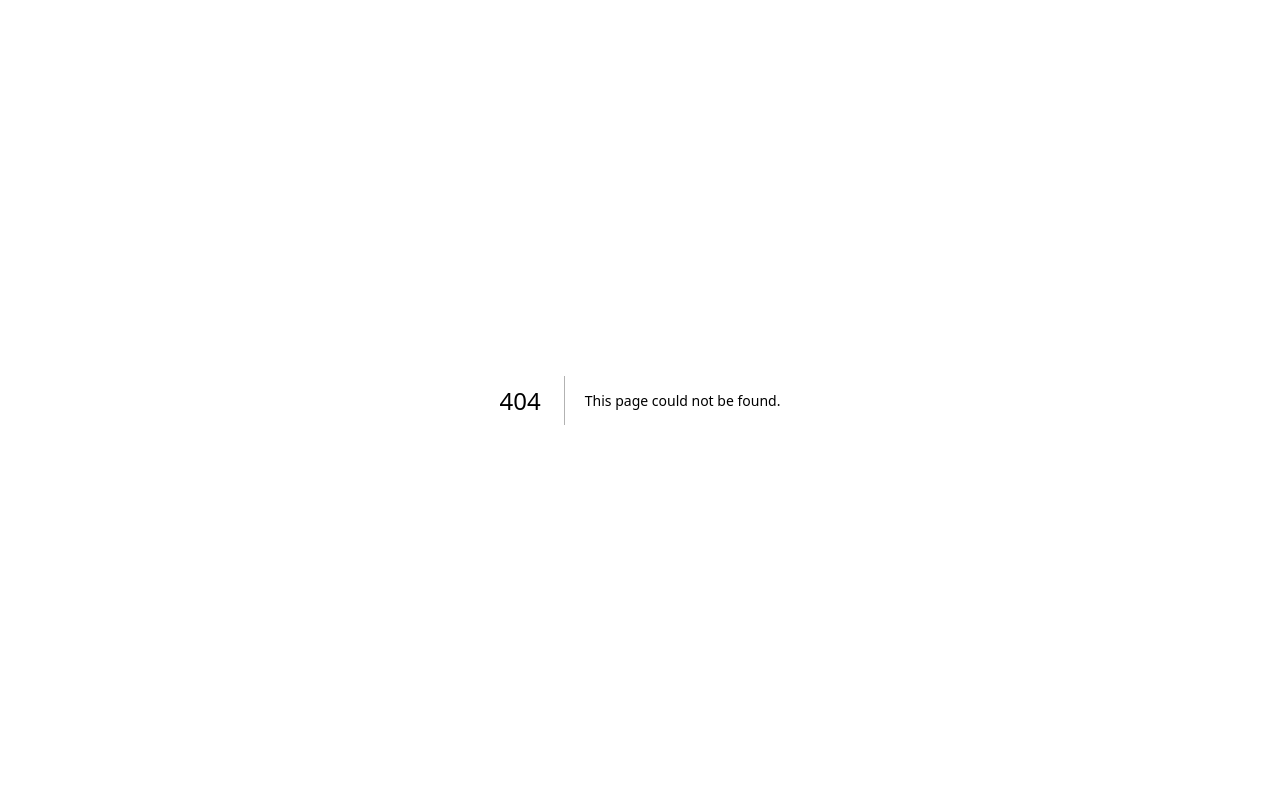
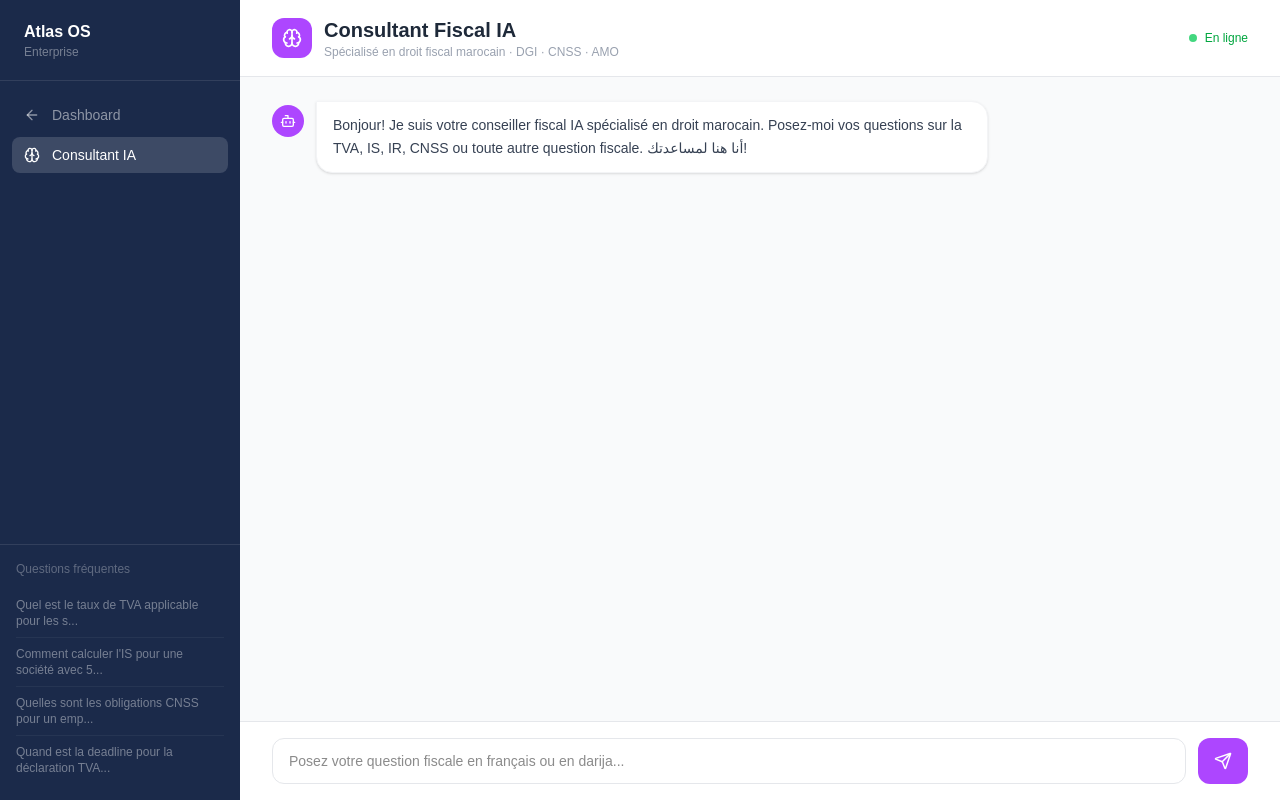
Before and after one commit to marwandevlo/atlas-os, a Next.js app: page /consultant in a window 1280 px wide. Before the commit this address had no page. Built offline with nearby package versions, Linux system fonts and the light colour scheme.

Commit message:
add Claude AI consultant

```diff
--- /dev/null
+++ b/app/api/ai/route.ts
@@ -0,0 +1,51 @@
+import Anthropic from '@anthropic-ai/sdk';
+import { NextRequest, NextResponse } from 'next/server';
+
+const client = new Anthropic({
+  apiKey: process.env.ANTHROPIC_API_KEY,
+});
+
+export async function POST(request: NextRequest) {
+  try {
+    const { message, type } = await request.json();
+
+    let systemPrompt = '';
+
+    if (type === 'consultant') {
+      systemPrompt = `Tu es un expert-comptable et conseiller fiscal marocain. Tu connais parfaitement:
+- Le Code Général des Impôts du Maroc (CGI)
+- La TVA marocaine (taux: 20%, 14%, 10%, 7%, exonéré)
+- L'Impôt sur les Sociétés (IS): barème 10%, 20%, 26%, 31%
+- L'IR sur salaires et le barème marocain
+- La CNSS (part salariale 4.48%, patronale 21.26%) et AMO
+- Les obligations déclaratives DGI
+
+Réponds en français ou en darija selon la langue de l'utilisateur. Sois précis et pratique.`;
+    } else if (type === 'ocr') {
+      systemPrompt = `Tu es un expert en extraction de données de factures marocaines.
+Extrais les informations suivantes en JSON:
+- numero_facture
+- date
+- fournisseur
+- montant_ht
+- taux_tva (20, 14, 10, 7, ou 0)
+- montant_tva
+- montant_ttc
+Réponds UNIQUEMENT avec le JSON, sans texte supplémentaire.`;
+    }
+
+    const response = await client.messages.create({
+      model: 'claude-sonnet-4-6',
+      max_tokens: 1024,
+      system: systemPrompt,
+      messages: [{ role: 'user', content: message }],
+    });
+
+    const text = response.content[0].type === 'text' ? response.content[0].text : '';
+
+    return NextResponse.json({ response: text });
+  } catch (error) {
+    console.error('Claude API error:', error);
+    return NextResponse.json({ error: 'Erreur API' }, { status: 500 });
+  }
+}
--- /dev/null
+++ b/app/consultant/page.tsx
@@ -0,0 +1,152 @@
+'use client';
+import { useState } from 'react';
+import { useRouter } from 'next/navigation';
+import { ArrowLeft, Brain, Send, User, Bot } from 'lucide-react';
+
+type Message = {
+  role: 'user' | 'assistant';
+  content: string;
+};
+
+const suggestions = [
+  'Quel est le taux de TVA applicable pour les services informatiques?',
+  'Comment calculer l\'IS pour une société avec 500 000 MAD de bénéfice?',
+  'Quelles sont les obligations CNSS pour un employé à 8000 MAD?',
+  'Quand est la deadline pour la déclaration TVA mensuelle?',
+];
+
+export default function ConsultantPage() {
+  const router = useRouter();
+  const [messages, setMessages] = useState<Message[]>([
+    { role: 'assistant', content: 'Bonjour! Je suis votre conseiller fiscal IA spécialisé en droit marocain. Posez-moi vos questions sur la TVA, IS, IR, CNSS ou toute autre question fiscale. أنا هنا لمساعدتك!' }
+  ]);
+  const [input, setInput] = useState('');
+  const [loading, setLoading] = useState(false);
+
+  const sendMessage = async (text?: string) => {
+    const messageText = text || input;
+    if (!messageText.trim()) return;
+
+    const userMessage: Message = { role: 'user', content: messageText };
+    setMessages(prev => [...prev, userMessage]);
+    setInput('');
+    setLoading(true);
+
+    try {
+      const response = await fetch('/api/ai', {
+        method: 'POST',
+        headers: { 'Content-Type': 'application/json' },
+        body: JSON.stringify({ message: messageText, type: 'consultant' }),
+      });
+      const data = await response.json();
+      setMessages(prev => [...prev, { role: 'assistant', content: data.response || 'Erreur de réponse' }]);
+    } catch {
+      setMessages(prev => [...prev, { role: 'assistant', content: 'Erreur de connexion. Réessayez.' }]);
+    }
+    setLoading(false);
+  };
+
+  return (
+    <div className="flex h-screen bg-gray-50">
+      <aside className="w-60 bg-[#1B2A4A] flex flex-col shrink-0">
+        <div className="px-6 py-5 border-b border-white/10">
+          <p className="text-white font-bold text-base">Atlas OS</p>
+          <p className="text-white/40 text-xs">Enterprise</p>
+        </div>
+        <nav className="flex-1 px-3 py-4 space-y-1">
+          <button onClick={() => router.push('/')} className="w-full flex items-center gap-3 px-3 py-2 rounded-lg text-white/50 hover:bg-white/10 hover:text-white text-sm transition-all">
+            <ArrowLeft size={16} /> Dashboard
+          </button>
+          <button className="w-full flex items-center gap-3 px-3 py-2 rounded-lg bg-white/15 text-white text-sm">
+            <Brain size={16} /> Consultant IA
+          </button>
+        </nav>
+        <div className="px-4 py-4 border-t border-white/10">
+          <p className="text-white/30 text-xs mb-3">Questions fréquentes</p>
+          {suggestions.map((s, i) => (
+            <button key={i} onClick={() => sendMessage(s)} className="w-full text-left text-white/40 hover:text-white/80 text-xs py-2 border-b border-white/5 last:border-0 transition-colors">
+              {s.substring(0, 45)}...
+            </button>
+          ))}
+        </div>
+      </aside>
+
+      <main className="flex-1 flex flex-col overflow-hidden">
+        <header className="bg-white border-b border-gray-200 px-8 py-4">
+          <div className="flex items-center gap-3">
+            <div className="w-10 h-10 bg-purple-500 rounded-xl flex items-center justify-center">
+              <Brain size={20} className="text-white" />
+            </div>
+            <div>
+              <h1 className="text-xl font-bold text-gray-800">Consultant Fiscal IA</h1>
+              <p className="text-xs text-gray-400">Spécialisé en droit fiscal marocain · DGI · CNSS · AMO</p>
+            </div>
+            <div className="ml-auto flex items-center gap-2">
+              <div className="w-2 h-2 bg-green-500 rounded-full animate-pulse"></div>
+              <span className="text-xs text-green-600 font-medium">En ligne</span>
+            </div>
+          </div>
+        </header>
+
+        {/* Messages */}
+        <div className="flex-1 overflow-y-auto px-8 py-6 space-y-4">
+          {messages.map((m, i) => (
+            <div key={i} className={`flex gap-3 ${m.role === 'user' ? 'justify-end' : 'justify-start'}`}>
+              {m.role === 'assistant' && (
+                <div className="w-8 h-8 bg-purple-500 rounded-full flex items-center justify-center shrink-0 mt-1">
+                  <Bot size={16} className="text-white" />
+                </div>
+              )}
+              <div className={`max-w-2xl px-4 py-3 rounded-2xl text-sm leading-relaxed ${
+                m.role === 'user'
+                  ? 'bg-[#1B2A4A] text-white rounded-tr-none'
+                  : 'bg-white text-gray-700 shadow-sm border border-gray-100 rounded-tl-none'
+              }`}>
+                {m.content}
+              </div>
+              {m.role === 'user' && (
+                <div className="w-8 h-8 bg-[#1B2A4A] rounded-full flex items-center justify-center shrink-0 mt-1">
+                  <User size={16} className="text-white" />
+                </div>
+              )}
+            </div>
+          ))}
+          {loading && (
+            <div className="flex gap-3">
+              <div className="w-8 h-8 bg-purple-500 rounded-full flex items-center justify-center shrink-0">
+                <Bot size={16} className="text-white" />
+              </div>
+              <div className="bg-white px-4 py-3 rounded-2xl rounded-tl-none shadow-sm border border-gray-100">
+                <div className="flex gap-1">
+                  <div className="w-2 h-2 bg-gray-300 rounded-full animate-bounce"></div>
+                  <div className="w-2 h-2 bg-gray-300 rounded-full animate-bounce" style={{animationDelay: '0.1s'}}></div>
+                  <div className="w-2 h-2 bg-gray-300 rounded-full animate-bounce" style={{animationDelay: '0.2s'}}></div>
+                </div>
+              </div>
+            </div>
+          )}
+        </div>
+
+        {/* Input */}
+        <div className="bg-white border-t border-gray-200 px-8 py-4">
+          <div className="flex gap-3">
+            <input
+              value={input}
+              onChange={e => setInput(e.target.value)}
+              onKeyDown={e => e.key === 'Enter' && sendMessage()}
+              placeholder="Posez votre question fiscale en français ou en darija..."
+              className="flex-1 px-4 py-3 text-sm border border-gray-200 rounded-xl focus:outline-none focus:border-purple-400 focus:ring-1 focus:ring-purple-400"
+            />
+            <button
+              onClick={() => sendMessage()}
+              disabled={loading}
+              className="px-4 py-3 bg-purple-500 text-white rounded-xl hover:bg-purple-600 transition-colors disabled:opacity-50"
+            >
+              <Send size={18} />
+            </button>
+          </div>
+        </div>
+      </main>
+    </div>
+  );
+}
--- a/package.json
+++ b/package.json
@@ -9,6 +9,7 @@
     "lint": "eslint"
   },
   "dependencies": {
+    "@anthropic-ai/sdk": "^0.90.0",
     "@supabase/ssr": "^0.10.2",
     "@supabase/supabase-js": "^2.103.0",
     "clsx": "^2.1.1",
```
Also changed, not shown: 1 other file (tests, documents, lock files or other folders).
